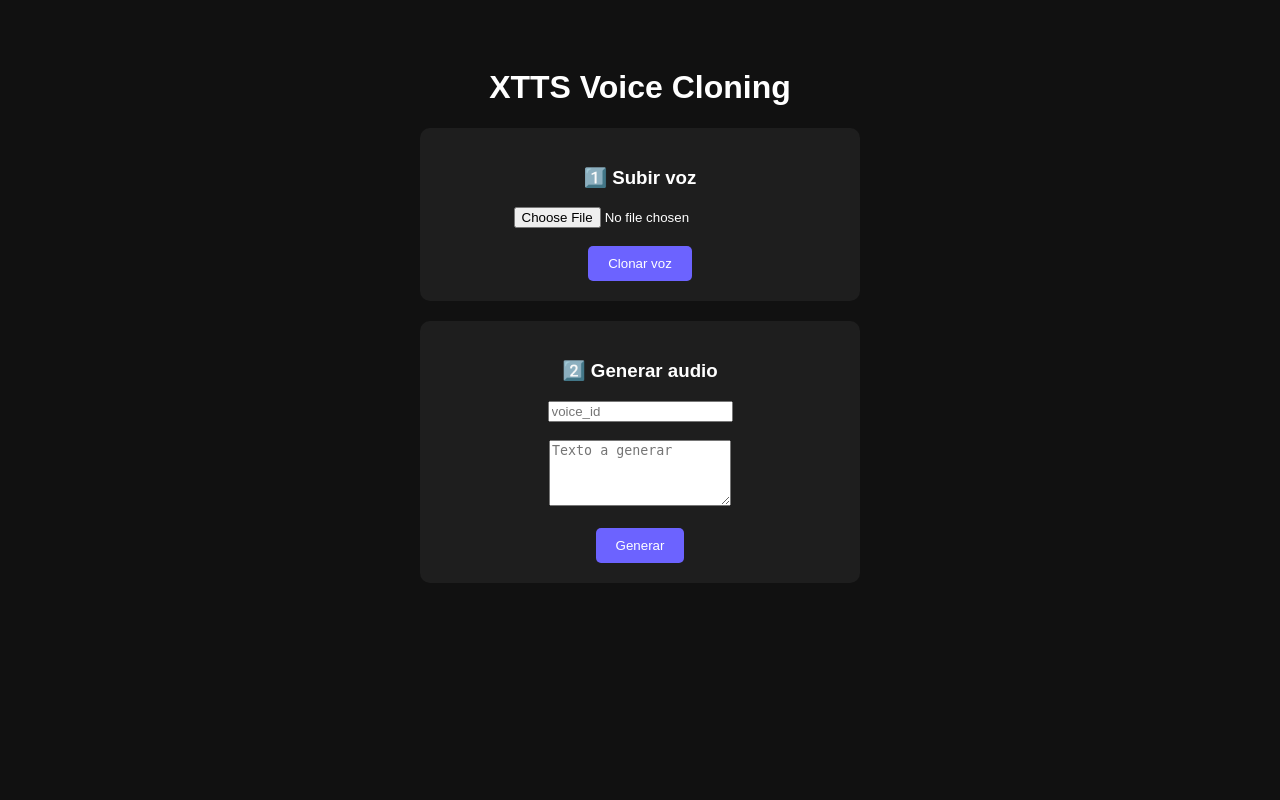
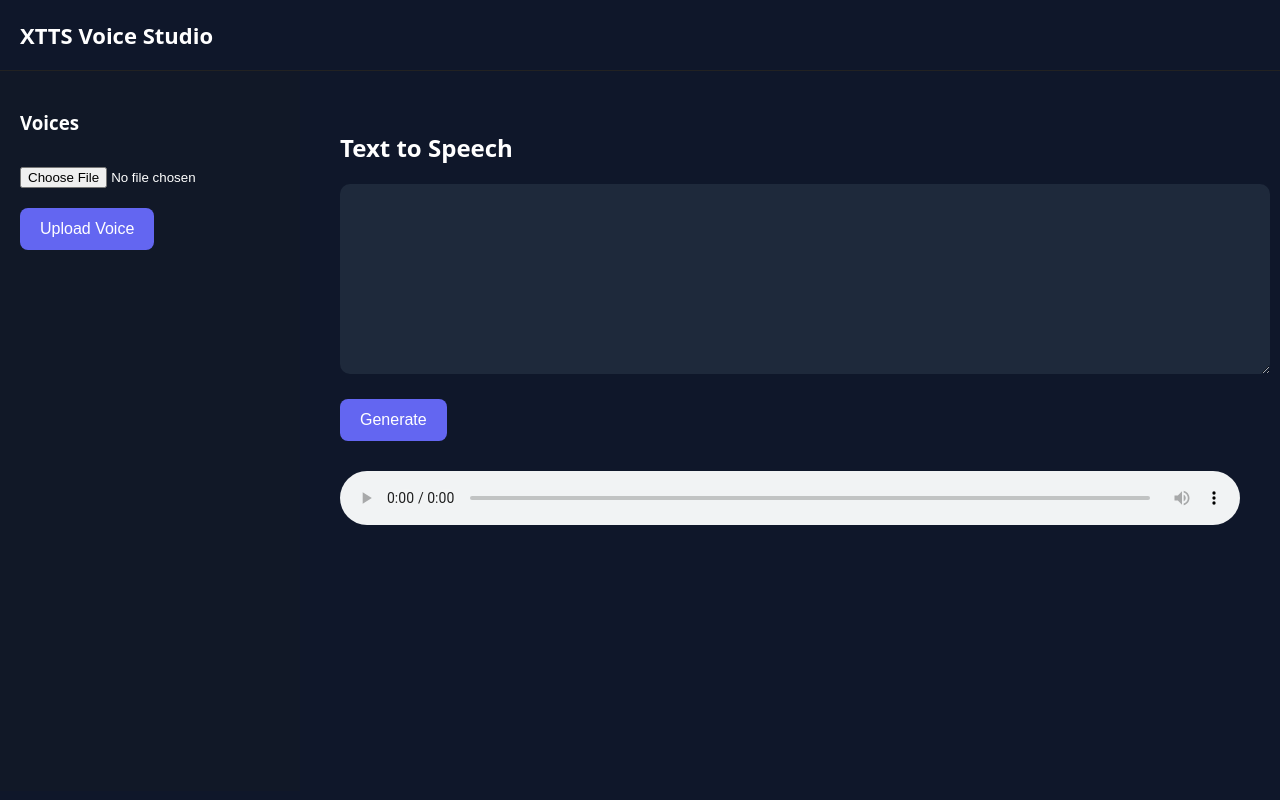
Before and after one commit to cabreu-ai/xtts-server, a FastAPI app: page / in a window 1280 px wide. Run offline with FastAPI, Linux system fonts and the light colour scheme; parts of the project's set-up code (start-up, migrations or seed data) failed here and were passed over.

Commit message:
actualizacion interfaz usuario

```diff
--- a/templates/index.html
+++ b/templates/index.html
@@ -1,47 +1,195 @@
 <!DOCTYPE html>
 <html>
 <head>
-<title>XTTS Voice Clone</title>
+
+<title>XTTS Voice Studio</title>
+
 <style>
-body{font-family:Arial;background:#111;color:white;text-align:center;padding:40px}
-.box{background:#1e1e1e;padding:20px;border-radius:10px;margin:20px auto;width:400px}
-button{padding:10px 20px;background:#6c63ff;color:white;border:none;border-radius:5px}
+
+body{
+background:#0f172a;
+font-family:system-ui;
+color:white;
+margin:0;
+}
+
+header{
+padding:20px;
+font-size:22px;
+font-weight:600;
+border-bottom:1px solid #222;
+}
+
+.container{
+display:flex;
+height:90vh;
+}
+
+.sidebar{
+width:260px;
+background:#111827;
+padding:20px;
+overflow:auto;
+}
+
+.voice{
+padding:10px;
+border-radius:8px;
+background:#1f2937;
+margin-bottom:10px;
+cursor:pointer;
+}
+
+.voice:hover{
+background:#374151;
+}
+
+.main{
+flex:1;
+padding:40px;
+}
+
+textarea{
+width:100%;
+height:160px;
+background:#1e293b;
+border:none;
+border-radius:10px;
+padding:15px;
+color:white;
+font-size:16px;
+}
+
+button{
+background:#6366f1;
+border:none;
+padding:12px 20px;
+border-radius:8px;
+color:white;
+font-size:16px;
+margin-top:20px;
+cursor:pointer;
+}
+
+audio{
+margin-top:30px;
+width:100%;
+}
+
+.upload{
+margin-top:30px;
+}
+
 </style>
+
 </head>
 
 <body>
 
-<h1>XTTS Voice Cloning</h1>
+<header>
 
-<div class="box">
+XTTS Voice Studio
 
-<h3>1️⃣ Subir voz</h3>
+</header>
 
-<form action="/clone" method="post" enctype="multipart/form-data">
-<input type="file" name="file">
-<br><br>
-<button>Clonar voz</button>
-</form>
+<div class="container">
+
+<div class="sidebar">
+
+<h3>Voices</h3>
+
+<div id="voices"></div>
+
+<div class="upload">
+
+<input type="file" id="voiceUpload">
+
+<button onclick="uploadVoice()">Upload Voice</button>
 
 </div>
 
-<div class="box">
+</div>
 
-<h3>2️⃣ Generar audio</h3>
+<div class="main">
 
-<form action="/tts" method="post">
+<h2>Text to Speech</h2>
 
-<input name="voice_id" placeholder="voice_id"><br><br>
+<textarea id="text"></textarea>
 
-<textarea name="text" placeholder="Texto a generar" rows="4"></textarea>
+<br>
 
-<br><br>
+<button onclick="generate()">Generate</button>
 
-<button>Generar</button>
-
-</form>
+<audio id="player" controls></audio>
 
 </div>
 
+</div>
+
+<script>
+
+let selectedVoice="default"
+
+async function loadVoices(){
+
+let res=await fetch("/voices")
+
+let data=await res.json()
+
+let container=document.getElementById("voices")
+
+container.innerHTML=""
+
+data.forEach(v=>{
+
+let div=document.createElement("div")
+
+div.className="voice"
+
+div.innerText=v
+
+div.onclick=()=>{
+
+selectedVoice=v
+
+}
+
+container.appendChild(div)
+
+})
+
+}
+
+async function generate(){
+
+let text=document.getElementById("text").value
+
+let player=document.getElementById("player")
+
+player.src="/stream?voice="+selectedVoice+"&text="+encodeURIComponent(text)
+
+player.play()
+
+}
+
+async function uploadVoice(){
+
+let file=document.getElementById("voiceUpload").files[0]
+
+let form=new FormData()
+
+form.append("file",file)
+
+await fetch("/clone",{method:"POST",body:form})
+
+loadVoices()
+
+}
+
+loadVoices()
+
+</script>
+
 </body>
+
 </html>
```
Also changed, not shown: 2 other files.
